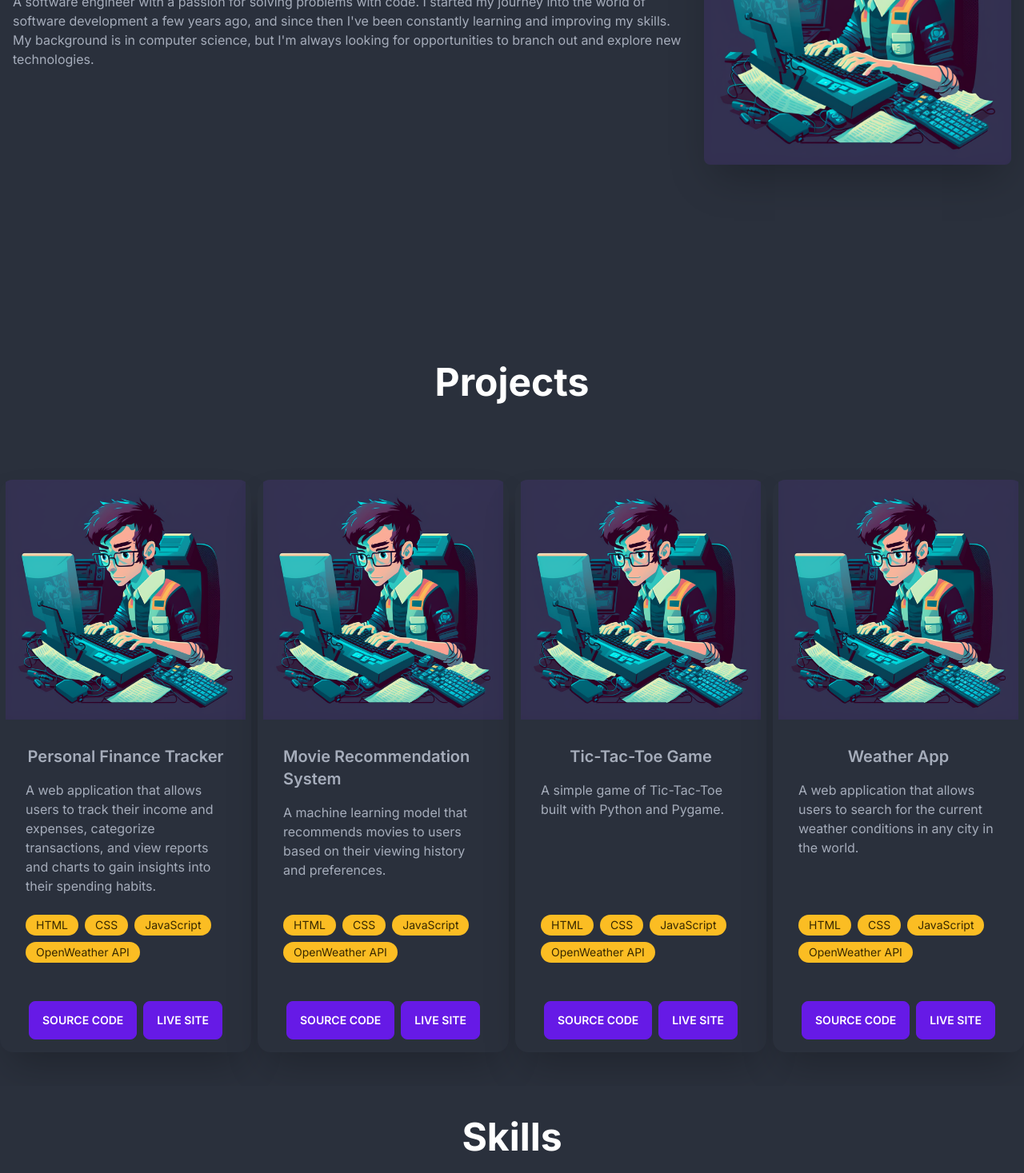
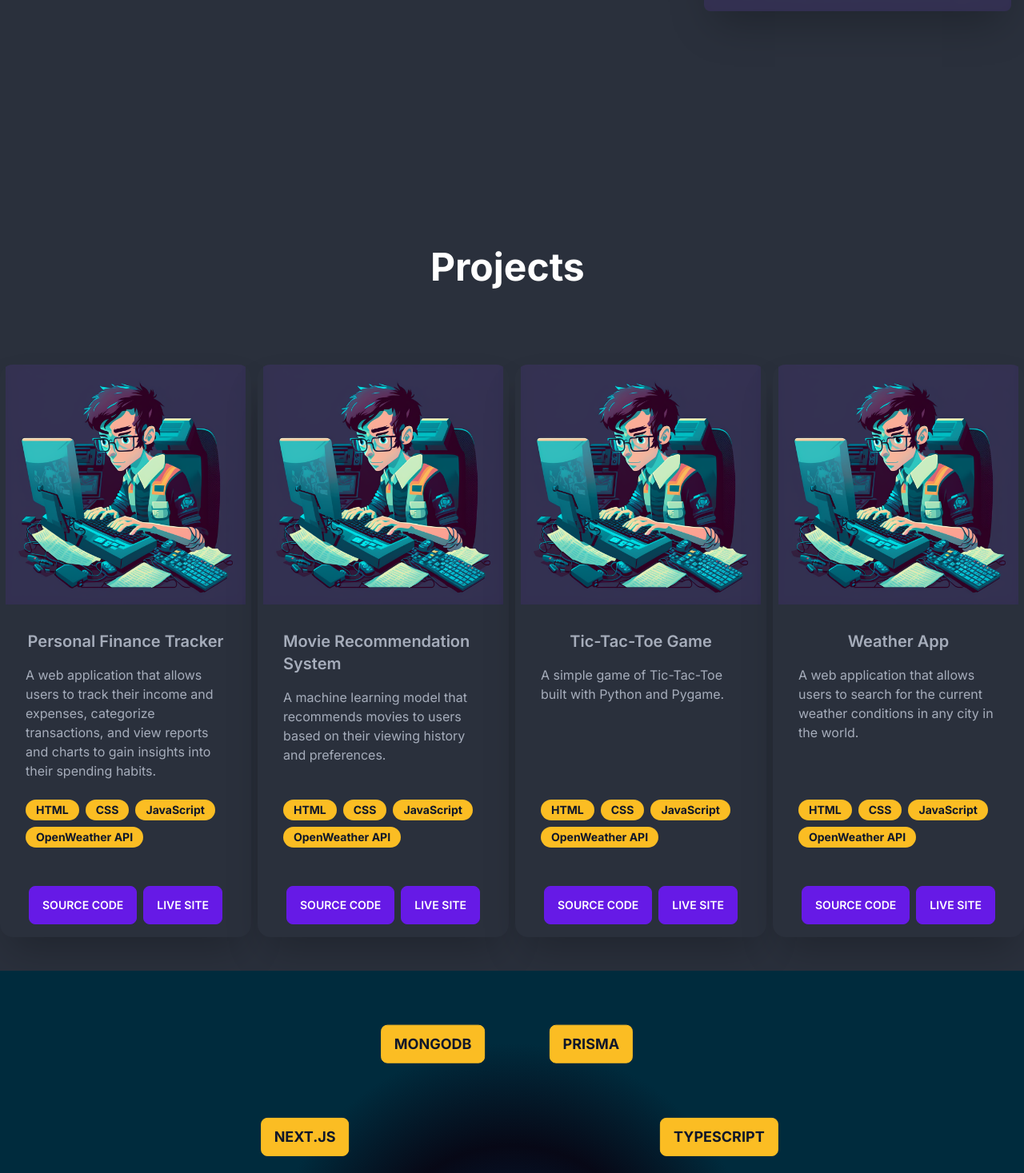
Before and after one commit to GokayA/Portfolio, a Next.js app: page / in a window 1280 px wide. Shown: the part 1330-2797 px from the top of the page at 80% size. Built offline with nearby package versions, Linux system fonts and the light colour scheme.

Commit message:
Changed skills section and fixed text sizes

```diff
--- a/src/app/layout.tsx
+++ b/src/app/layout.tsx
@@ -17,7 +17,7 @@ export default function RootLayout({
 }) {
   return (
     <html lang="en" data-theme="dark" className={inter.className}>
-      <body className="min-h-screen">
+      <body className="">
         <Navbar />
         {children}
         <Footer />
--- a/src/app/page.tsx
+++ b/src/app/page.tsx
@@ -2,23 +2,23 @@ import Aboutme from '@/components/Aboutme';
 import Hero from '@/components/Hero';
 import ProjectCard from '@/components/ProjectCard';
 import Skills from '@/components/Skills';
+import AnimatedText from '@/components/ui/AnimatedText';
 import { projects } from '@/data/data';
 
 export default function Home() {
   return (
-    <main className="flex flex-col">
+    <main className="overflow-x-hidden flex flex-col">
       <section>
+        {/* ADD overflow-x-hidden TO ALL WEBSITE */}
         <Hero />
       </section>
-      <h1 className="text-5xl text-white font-bold mb-4 text-center p-10 ">
-        About Me
-      </h1>
-      <section className="hero min-h-screen">
+
+      <section className="min-h-screen">
         <Aboutme />
       </section>
-      <h1 className="text-5xl text-white font-bold mb-4 text-center p-10 ">
+      <AnimatedText className="text-3xl md:text-4xl sm:text-4xl lg:text-5xl text-white font-bold mb-4 text-center p-10 ">
         Projects
-      </h1>
+      </AnimatedText>
       <section className="justify-center min-h-screen flex flex-col items-center  overflow-x-hidden">
         <div className="container grid grid-cols-1 sm:grid-cols-2 lg:grid-cols-4 justify-center gap-2 ">
           {projects.map((project, index) => (
@@ -26,10 +26,8 @@ export default function Home() {
           ))}
         </div>
       </section>
-      <h1 className="text-5xl text-white font-bold mb-4 bg- text-center p-10 ">
-        Skills
-      </h1>
-      <section className="flex flex-row justify-center items-center pb-20 overflow-x-hidden">
+
+      <section className="">
         <Skills />
       </section>
     </main>
--- a/src/components/Aboutme.tsx
+++ b/src/components/Aboutme.tsx
@@ -1,8 +1,13 @@
 import { aboutMeData } from '@/data/data';
 import Image from 'next/image';
+import AnimatedText from './ui/AnimatedText';
 
 const Aboutme = () => {
   return (
+    <div className="hero flex flex-col justify-center">
+      <AnimatedText className="text-3xl md:text-4xl sm:text-4xl lg:text-5xl text-white font-bold pt-4 text-center pb-20 ">
+        About Me
+      </AnimatedText>
       <div className="hero-content flex-col lg:flex-row-reverse">
         <Image
           src="/avatar.png"
@@ -19,8 +24,11 @@ const Aboutme = () => {
         />
 
         <div>
-        <h1 className="text-5xl font-bold">{aboutMeData.title}</h1>
+          <AnimatedText className="flex flex-row text-3xl md:text-4xl sm:text-4xl lg:text-5xl  font-bold">
+            {aboutMeData.title}
+          </AnimatedText>
           <p className="py-6">{aboutMeData.body}</p>
+        </div>
       </div>
     </div>
   );
--- a/src/components/Hero.tsx
+++ b/src/components/Hero.tsx
@@ -1,7 +1,5 @@
 import AnimatedText from '@/components/ui/AnimatedText';
 import { aboutMeData } from '@/data/data';
-
-interface HeroProps {}
 
 const Hero = () => {
   return (
--- a/src/components/Navbar.tsx
+++ b/src/components/Navbar.tsx
@@ -34,6 +34,9 @@ const Navbar: FC<NavbarProps> = ({}) => {
             <li>
               <a>Resume</a>
             </li>
+            <li>
+              <a>Skills</a>
+            </li>
           </ul>
         </div>
         <a className="btn btn-ghost normal-case text-xl">Home</a>
@@ -48,7 +51,7 @@ const Navbar: FC<NavbarProps> = ({}) => {
             <a>Projects</a>
           </li>
           <li>
-            <a>Projects</a>
+            <a>Skills</a>
           </li>
         </ul>
       </div>
--- a/src/components/ProjectCard.tsx
+++ b/src/components/ProjectCard.tsx
@@ -18,7 +18,7 @@ interface ProjectCardProps {
 }
 
 function ProjectCard({ project }: ProjectCardProps) {
-  const { title, body1, body2, image, links } = project;
+  const { title, body1, body2, links } = project;
 
   return (
     <div className="card w-full bg-base-100 shadow-2xl">
@@ -31,7 +31,9 @@ function ProjectCard({ project }: ProjectCardProps) {
         <div className="flex flex-row flex-wrap gap-2 pt-4">
           {body2.map((body, index) => (
             <div key={index} className="card-actions ">
-              <div className="badge badge-warning p-3">{body.split(',')}</div>
+              <div className="badge text-slate-900 font-bold badge-warning p-3">
+                {body.split(',')}
+              </div>
             </div>
           ))}
         </div>
--- a/src/components/Skills.tsx
+++ b/src/components/Skills.tsx
@@ -1,136 +1,72 @@
-import { FC } from 'react';
+'use client';
+import { motion } from 'framer-motion';
+import { useEffect, useState } from 'react';
+import AnimatedText from './ui/AnimatedText';
 
-interface SkillsProps {}
+const Skills = () => {
+  const skills = [
+    'HTML',
+    'TailwindCSS',
+    'CSS',
+    'JavaScript',
+    'React',
+    'PostgreSQL',
+    'Next.js',
+    'MongoDB',
+    'Prisma',
+    'TypeScript',
+  ];
+  const [radius, setRadius] = useState(0);
+  const angle = (2 * Math.PI) / skills.length;
 
-const Skills: FC<SkillsProps> = ({}) => {
+  useEffect(() => {
+    const calculateRadius = () => {
+      const minDimension = Math.min(window.innerWidth, window.innerHeight);
+      const radiusPercentage = 0.4;
+      const calculatedRadius = minDimension * radiusPercentage;
+      setRadius(calculatedRadius);
+    };
+
+    calculateRadius();
+
+    window.addEventListener('resize', calculateRadius);
+    return () => window.removeEventListener('resize', calculateRadius);
+  }, []);
+
   return (
-    <div className="flex flex-row ">
-      <div className="mr-20">
-        <h1 className="text-3xl font-bold mb-6">Frontend Skills</h1>
-        <div className="mb-4">
-          <p className="font-semibold">HTML</p>
-          <div className="flex items-center">
-            <progress
-              className="progress progress-success w-64 bg-white h-4"
-              value="96"
-              max="100"
-            ></progress>
-            <span className="ml-4 text-gray-600">96%</span>
-          </div>
-        </div>
-        <div className="mb-4">
-          <p className="font-semibold">CSS</p>
-          <div className="flex items-center">
-            <progress
-              className="progress progress-primary w-64 bg-white h-4"
-              value="90"
-              max="100"
-            ></progress>
-            <span className="ml-4 text-gray-600">90%</span>
-          </div>
-        </div>
-        <div className="mb-4">
-          <p className="font-semibold">JavaScript</p>
-          <div className="flex items-center">
-            <progress
-              className="progress progress-secondary w-64 bg-white h-4"
-              value="85"
-              max="100"
-            ></progress>
-            <span className="ml-4 text-gray-600">85%</span>
-          </div>
-        </div>
-        <div className="mb-4">
-          <p className="font-semibold">React</p>
-          <div className="flex items-center">
-            <progress
-              className="progress progress-warning w-64 bg-white h-4"
-              value="80"
-              max="100"
-            ></progress>
-            <span className="ml-4 text-gray-600">80%</span>
-          </div>
-        </div>
-        <div className="mb-4">
-          <p className="font-semibold">Next.js</p>
-          <div className="flex items-center">
-            <progress
-              className="progress progress-error w-64 bg-white h-4"
-              value="75"
-              max="100"
-            ></progress>
-            <span className="ml-4 text-gray-600">75%</span>
-          </div>
-        </div>
-        <div className="mb-4">
-          <p className="font-semibold">Tailwind CSS</p>
-          <div className="flex items-center">
-            <progress
-              className="progress progress-info w-64 bg-white h-4"
-              value="85"
-              max="100"
-            ></progress>
-            <span className="ml-4 text-gray-600">85%</span>
-          </div>
-        </div>
-        <div className="mb-4">
-          <p className="font-semibold">TypeScript</p>
-          <div className="flex items-center">
-            <progress
-              className="progress progress-accent w-64 bg-white h-4"
-              value="70"
-              max="100"
-            ></progress>
-            <span className="ml-4 text-gray-600">70%</span>
-          </div>
-        </div>
-      </div>
-      <div>
-        <h1 className="text-3xl font-bold mb-6">Backend Skills</h1>
-        <div className="mb-4">
-          <p className="font-semibold">Node.js</p>
-          <div className="flex items-center">
-            <progress
-              className="progress progress-success w-64 bg-white h-4"
-              value="80"
-              max="100"
-            ></progress>
-            <span className="ml-4 text-gray-600">80%</span>
-          </div>
-        </div>
-        <div className="mb-4">
-          <p className="font-semibold">MongoDB</p>
-          <div className="flex items-center">
-            <progress
-              className="progress progress-primary w-64 bg-white h-4"
-              value="75"
-              max="100"
-            ></progress>
-            <span className="ml-4 text-gray-600">75%</span>
-          </div>
-        </div>
-        <div className="mb-4">
-          <p className="font-semibold">PostgreSQL</p>
-          <div className="flex items-center">
-            <progress
-              className="progress progress-secondary w-64 bg-white h-4"
-              value="80"
-              max="100"
-            ></progress>
-            <span className="ml-4 text-gray-600">80%</span>
-          </div>
-        </div>
-        <div className="mb-4">
-          <p className="font-semibold">Prisma</p>
-          <div className="flex items-center">
-            <progress
-              className="progress progress-warning w-64 bg-white h-4"
-              value="70"
-              max="100"
-            ></progress>
-            <span className="ml-4 text-gray-600">70%</span>
-          </div>
-        </div>
+    <div
+      className="overflow-x-hidden flex flex-col justify-center min-h-screen items-center"
+      style={{
+        background:
+          'radial-gradient(circle, rgba(3,39,74,1) 0%, rgba(7,8,22,1) 24%, rgba(0,43,61,1) 41%)',
+      }}
+    >
+      <div className="relative w-96 h-96 justify-center items-center flex">
+        <AnimatedText className="text-center text-2xl sm:text-3xl md:text-4xl lg:text-5xl font-bold text-white">
+          Web Skills
+        </AnimatedText>
+        {skills.map((skill, index) => (
+          <motion.div
+            key={skill}
+            className="absolute  justify-center items-center gap-5 rounded-lg p-4"
+            initial={{ x: 0, y: 0 }}
+            whileInView={{
+              x: radius * Math.cos(index * angle),
+              y: radius * Math.sin(index * angle),
+            }}
+            viewport={{ once: true }}
+            transition={{
+              duration: 0.5,
+              ease: 'easeOut',
+              delay: index * 0.1,
+            }}
+            whileHover={{ scale: 1.05 }}
+          >
+            <button className="btn btn-warning text-lg font-bold text-slate-900 mb-2">
+              {skill}
+            </button>
+          </motion.div>
+        ))}
       </div>
     </div>
   );
--- /dev/null
+++ b/src/components/ui/AnimatedButton.tsx
@@ -0,0 +1,13 @@
+import { motion } from 'framer-motion';
+import { FC } from 'react';
+
+interface AnimatedButtonProps {
+  text: string;
+  className: string;
+}
+
+const AnimatedButton: FC<AnimatedButtonProps> = ({ text, className = '' }) => {
+  return <motion.button className={className}>{text}</motion.button>;
+};
+
+export default AnimatedButton;
--- a/src/components/ui/AnimatedText.tsx
+++ b/src/components/ui/AnimatedText.tsx
@@ -5,13 +5,16 @@ import { FC } from 'react';
 interface AnimatedTextProps {
   children: string;
   className: string;
+  style?: {
+    background: string;
+  };
 }
 
 const quote = {
   initial: {
     opacity: 1,
   },
-  animate: {
+  whileInView: {
     opacity: 1,
     transition: {
       delay: 0.5,
@@ -24,7 +27,7 @@ const singleWord = {
     opacity: 0,
     y: 50,
   },
-  animate: {
+  whileInView: {
     opacity: 1,
     y: 0,
     transition: {
@@ -39,7 +42,7 @@ const AnimatedText: FC<AnimatedTextProps> = ({ children, className = '' }) => {
       className={className}
       variants={quote}
       initial="initial"
-      animate="animate"
+      whileInView="whileInView"
     >
       {children.split(' ').map((child, index) => (
         <motion.span
```
Also changed, not shown: src/components/ui/asd.tsx (renamed from src/app/page2.tsx). Lines whose indentation alone changed are shown as unchanged.
